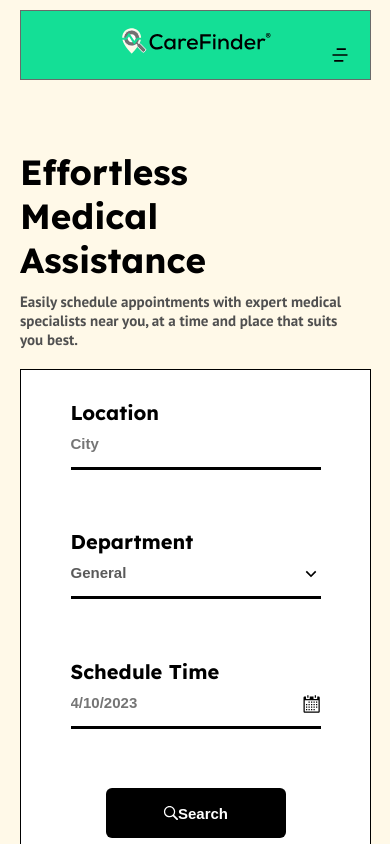
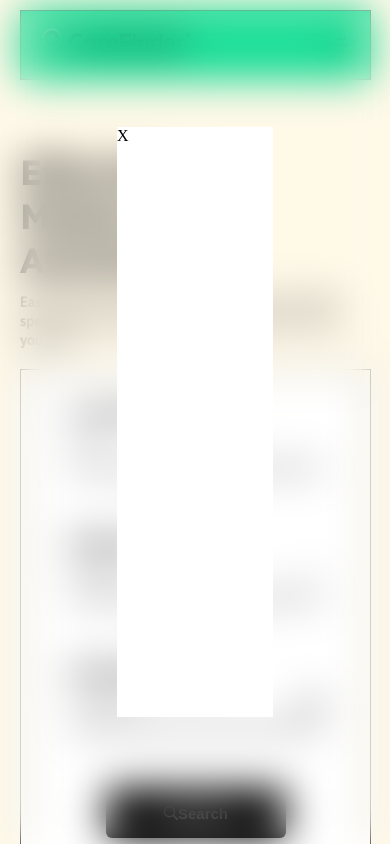
Before and after one commit to Kofi-eo/CareFinder, a Next.js app: page / in a window 390 px wide. Both pictures are taken after a click on the button 339 px from the left and 55 px from the top of the page. Shown: the top 844 px of the page. Built offline with nearby package versions, Linux system fonts and the light colour scheme.

Commit message:
working on the Appiontment Modal

```diff
--- /dev/null
+++ b/src/Components/AppiontmentModal/ModalNav.jsx
@@ -0,0 +1,17 @@
+import PopUpModalstyles from "@/styles/PopUpModal.module.css";
+
+function ModalNav({ setShowModal }) {
+  return (
+    <div className={PopUpModalstyles.modalNav}>
+      <div
+        className={PopUpModalstyles.modalCloseBtn}
+        onClick={() => setShowModal(false)}
+      >
+        X
+      </div>
+      <div className={PopUpModalstyles.modalNavBar}></div>
+    </div>
+  );
+}
+
+export default ModalNav;
--- /dev/null
+++ b/src/Components/AppiontmentModal/PopUpModal.jsx
@@ -0,0 +1,19 @@
+import PopUpModalstyles from "@/styles/PopUpModal.module.css";
+import ModalNav from "./ModalNav";
+import { motion } from "framer-motion";
+
+function PopUpModal({ showModal, setShowModal }) {
+  return (
+    <motion.div
+      initial={{ opacity: 0 }}
+      whileInView={{ opacity: 1 }}
+      className={PopUpModalstyles.modalContainer}
+    >
+      <div className={PopUpModalstyles.modalBox}>
+        <ModalNav showModal={showModal} setShowModal={setShowModal} />
+      </div>
+    </motion.div>
+  );
+}
+
+export default PopUpModal;
--- a/src/components/HomePage/HospitalsNear.jsx
+++ b/src/components/HomePage/HospitalsNear.jsx
@@ -4,6 +4,7 @@ import { RiArrowRightLine } from "react-icons/ri";
 import { RiArrowLeftLine } from "react-icons/ri";
 import { RxDotFilled } from "react-icons/rx";
 import Link from "next/link";
+import Modal from "../AppiontmentModal/PopUpModal";
 
 function HospitalsNear() {
   return (
--- a/src/components/HomePage/NavBar.jsx
+++ b/src/components/HomePage/NavBar.jsx
@@ -1,21 +1,19 @@
 import Link from "next/link";
 import Image from "next/image";
 import HomepageStyles from "@/styles/HomePage.module.css";
-import { useEffect } from "react";
-
+import { useEffect, useState } from "react";
 import { RiMenu4Fill } from "react-icons/ri";
 import { useScroll, useMotionValueEvent } from "framer-motion";
 
-function NavBar({returnBack = false}) {
-
+function NavBar({ returnBack = false, showModal, setShowModal }) {
   // To return the navbar back to normal on the explore page
   useEffect(() => {
-    if(returnBack) {
+    if (returnBack) {
       let nav = document.getElementById("nav");
       nav.style.width = "100vw";
       nav.style.marginTop = "70px";
     }
-  },[])
+  }, []);
 
   // Navigation animation on Scroll
   if (!returnBack) {
@@ -35,7 +33,10 @@ function NavBar({returnBack = false}) {
 
   return (
     <div>
-      <div className={HomepageStyles.centerNav}>
+      <div
+        className={HomepageStyles.centerNav}
+        onClick={() => setShowModal(true)}
+      >
         <nav id="nav" className={HomepageStyles.nav}>
           <Link href="/">
             <Image
@@ -49,7 +50,7 @@ function NavBar({returnBack = false}) {
           <div>
             <ul>
               <li>
-                <Link href="Home">Home</Link>
+                <Link href="/">Home</Link>
               </li>
               <li>
                 <Link href="/Explore">Appointment</Link>
@@ -57,10 +58,10 @@ function NavBar({returnBack = false}) {
               <Link href="/Auth">
                 <li className={HomepageStyles.loginButton}>Login/SignUp</li>
               </Link>
+              <button className={HomepageStyles.navButton}>
+                <RiMenu4Fill />
+              </button>
             </ul>
-            <button className={HomepageStyles.navButton}>
-              <RiMenu4Fill />
-            </button>
           </div>
         </nav>
       </div>
--- a/src/pages/index.jsx
+++ b/src/pages/index.jsx
@@ -1,3 +1,4 @@
+import { useState } from "react";
 import Footer from "../components/HomePage/Footer";
 import Header from "../components/HomePage/Header";
 import HospitalsNear from "../components/HomePage/HospitalsNear";
@@ -8,8 +9,16 @@ import PharmaciesNear from "../components/HomePage/PharmaciesNear";
 import Testimonies from "../components/HomePage/Testimonies";
 import Trust from "../components/HomePage/Trust";
 import Head from "next/head";
+import PopUpModal from "@/Components/AppiontmentModal/PopUpModal";
 
 function HomePageHeader() {
+  // Testing modal with nav component
+  const [showModal, setShowModal] = useState(false);
+  if (showModal) {
+    console.log("true");
+    const main = document.querySelector("html");
+    main.style.overflow = "hidden";
+  }
   return (
     <>
       <Head>
@@ -21,7 +30,12 @@ function HomePageHeader() {
         <meta name="viewport" content="width=device-width, initial-scale=1" />
         <link rel="icon" href="/favicon.ico" />
       </Head>
-      <NavBar />
+      {showModal ? (
+        <PopUpModal showModal={showModal} setShowModal={setShowModal} />
+      ) : (
+        ""
+      )}
+      <NavBar showModal={showModal} setShowModal={setShowModal} />
       <Header />
       <InfoSection />
       <InfoSectionTwo />
--- a/src/styles/HomePage.module.css
+++ b/src/styles/HomePage.module.css
@@ -58,8 +58,11 @@
 }
 /* Mobile Nav */
 @media (max-width: 950px) {
-  .centerNav nav ul {
+  .centerNav nav ul li {
     display: none;
+  }
+  .centerNav nav {
+    padding: unset;
   }
   .navButton {
     display: flex;
--- /dev/null
+++ b/src/styles/PopUpModal.module.css
@@ -0,0 +1,19 @@
+.modalContainer {
+  top: 0;
+  display: flex;
+  align-items: center;
+  justify-content: center;
+  z-index: 3;
+  position: absolute;
+  width: 100vw;
+  height: 100vh;
+  background-color: transparent;
+  backdrop-filter: blur(20px);
+  transition: 0.5s;
+}
+
+.modalBox {
+  width: 40%;
+  height: 70%;
+  background-color: white;
+}
```
